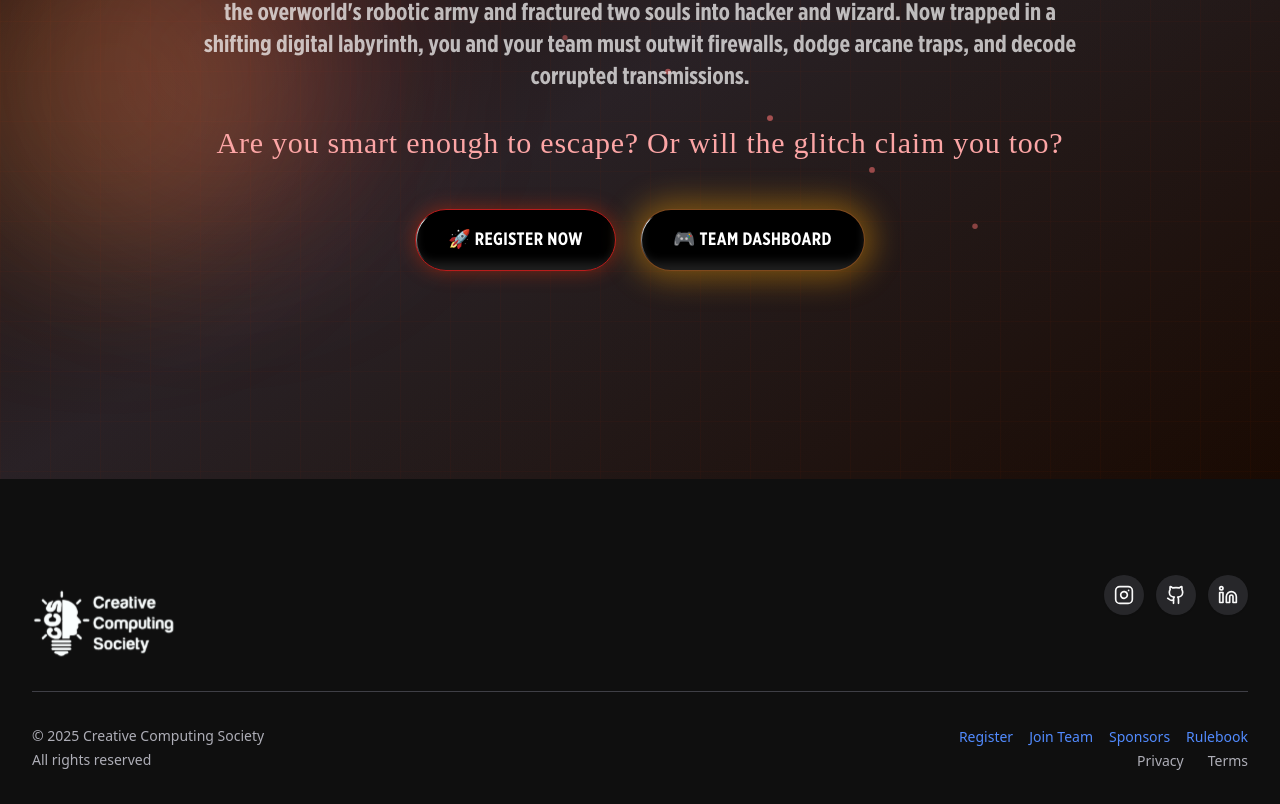
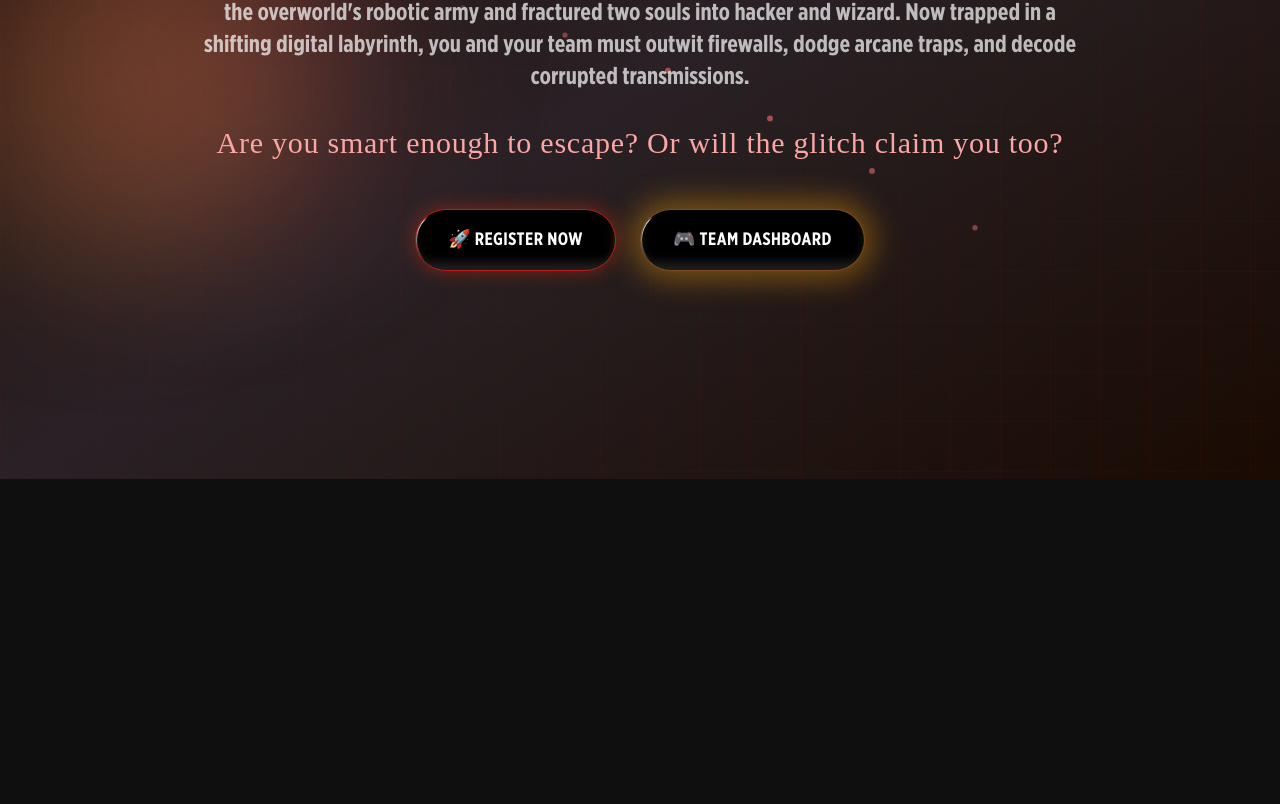
Before and after one commit to Hari21-Tech/RegPortalFrontendCCS, a Next.js app: page / in a window 1280 px wide. Shown: the part 1129-1933 px from the top of the page. After the commit the page ends 1608 px from the top, so only its background shows below. Built offline with nearby package versions, Linux system fonts and the light colour scheme; a web font is replaced by a local one.

Commit message:
remove footer

```diff
--- a/app/page.tsx
+++ b/app/page.tsx
@@ -249,42 +249,7 @@ export default function Page() {
                     </motion.div>
                 </motion.div>
             </section>
-            <Footer
-                logo={<CCSLogo className="w-36"/>}
-                brandName=""
-                socialLinks={[
-                    {
-                        icon: <Instagram className="h-5 w-5"/>,
-                        href: "https://instagram.com/ccs_tiet",
-                        label: "Instagram",
-                    },
-                    {
-                        icon: <Github className="h-5 w-5"/>,
-                        href: "https://github.com/creative-computing-society/",
-                        label: "GitHub",
-                    },
-                    {
-                        icon: <LinkedinIcon className="h-5 w-5"/>,
-                        href: "https://www.linkedin.com/company/ccs-tiet",
-                        label: "Linkedin",
-                    },
-                ]}
-                mainLinks={[
-                    {href: "/register", label: "Register"},
-                    {href: "/Join", label: "Join Team"},
-                    {href: "/sponsors", label: "Sponsors"},
-                    // TODO: PLEASE ADD RULEBOOK ENDPOINT (BACKEND FETCHED)
-                    {href: "/rulebook", label: "Rulebook"},
-                ]}
-                legalLinks={[
-                    {href: "https://auth.ccstiet.com/privacy", label: "Privacy"},
-                    {href: "https://auth.ccstiet.com/privacy", label: "Terms"},
-                ]}
-                copyright={{
-                    text: "© 2025 Creative Computing Society",
-                    license: "All rights reserved",
-                }}
-            />
+
         </>
     );
 }
--- a/components/ui/footer.tsx
+++ /dev/null
@@ -1,99 +0,0 @@
-import { Button } from "@/components/ui/button"
-
-interface FooterProps {
-    logo: React.ReactNode
-    brandName: string
-    socialLinks: Array<{
-        icon: React.ReactNode
-        href: string
-        label: string
-    }>
-    mainLinks: Array<{
-        href: string
-        label: string
-    }>
-    legalLinks: Array<{
-        href: string
-        label: string
-    }>
-    copyright: {
-        text: string
-        license?: string
-    }
-}
-
-export function Footer({
-                           logo,
-                           brandName,
-                           socialLinks,
-                           mainLinks,
-                           legalLinks,
-                           copyright,
-                       }: FooterProps) {
-    return (
-        <footer className="pb-6 pt-16 lg:pb-8 lg:pt-24">
-            <div className="px-4 lg:px-8">
-                <div className="md:flex md:items-start md:justify-between">
-                    <a
-                        href="/"
-                        className="flex items-center gap-x-2"
-                        aria-label={brandName}
-                    >
-                        {logo}
-                        <span className="font-bold text-xl">{brandName}</span>
-                    </a>
-                    <ul className="flex list-none mt-6 md:mt-0 space-x-3">
-                        {socialLinks.map((link, i) => (
-                            <li key={i}>
-                                <Button
-                                    variant="secondary"
-                                    size="icon"
-                                    className="h-10 w-10 rounded-full"
-                                    asChild
-                                >
-                                    <a href={link.href} target="_blank" aria-label={link.label}>
-                                        {link.icon}
-                                    </a>
-                                </Button>
-                            </li>
-                        ))}
-                    </ul>
-                </div>
-                <div className="border-t mt-6 pt-6 md:mt-4 md:pt-8 lg:grid lg:grid-cols-10">
-                    <nav className="lg:mt-0 lg:col-[4/11]">
-                        <ul className="list-none flex flex-wrap -my-1 -mx-2 lg:justify-end">
-                            {mainLinks.map((link, i) => (
-                                <li key={i} className="my-1 mx-2 shrink-0">
-                                    <a
-                                        href={link.href}
-                                        className="text-sm text-primary underline-offset-4 hover:underline"
-                                    >
-                                        {link.label}
-                                    </a>
-                                </li>
-                            ))}
-                        </ul>
-                    </nav>
-                    <div className="mt-6 lg:mt-0 lg:col-[4/11]">
-                        <ul className="list-none flex flex-wrap -my-1 -mx-3 lg:justify-end">
-                            {legalLinks.map((link, i) => (
-                                <li key={i} className="my-1 mx-3 shrink-0">
-                                    <a
-                                        href={link.href}
-                                        className="text-sm text-muted-foreground underline-offset-4 hover:underline"
-                                    >
-                                        {link.label}
-                                    </a>
-                                </li>
-                            ))}
-                        </ul>
-                    </div>
-                    <div className="mt-6 text-sm leading-6 text-muted-foreground whitespace-nowrap lg:mt-0 lg:row-[1/3] lg:col-[1/4]">
-                        <div>{copyright.text}</div>
-                        {copyright.license && <div>{copyright.license}</div>}
-                    </div>
-                </div>
-            </div>
-        </footer>
-    )
-}
```
Also changed, not shown: public/ccs_logo_white.png (added).
